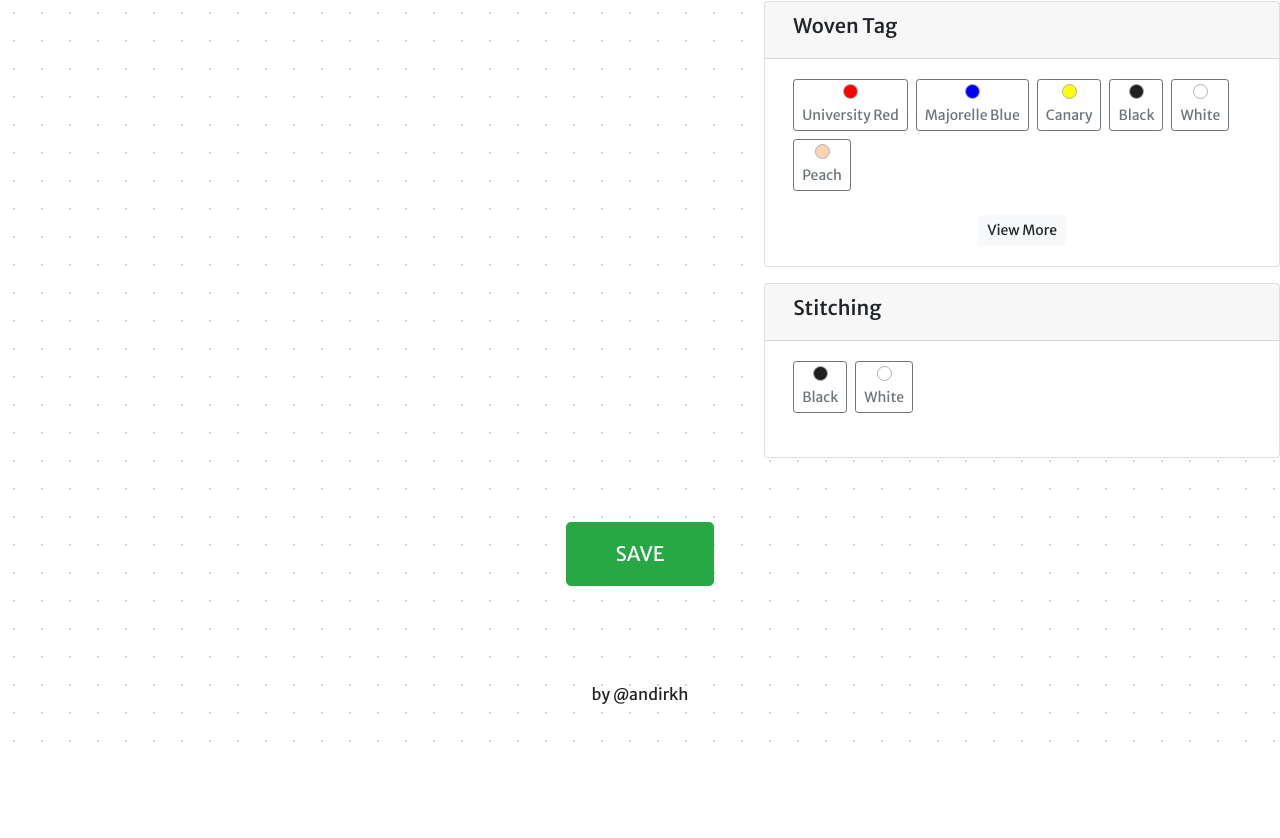
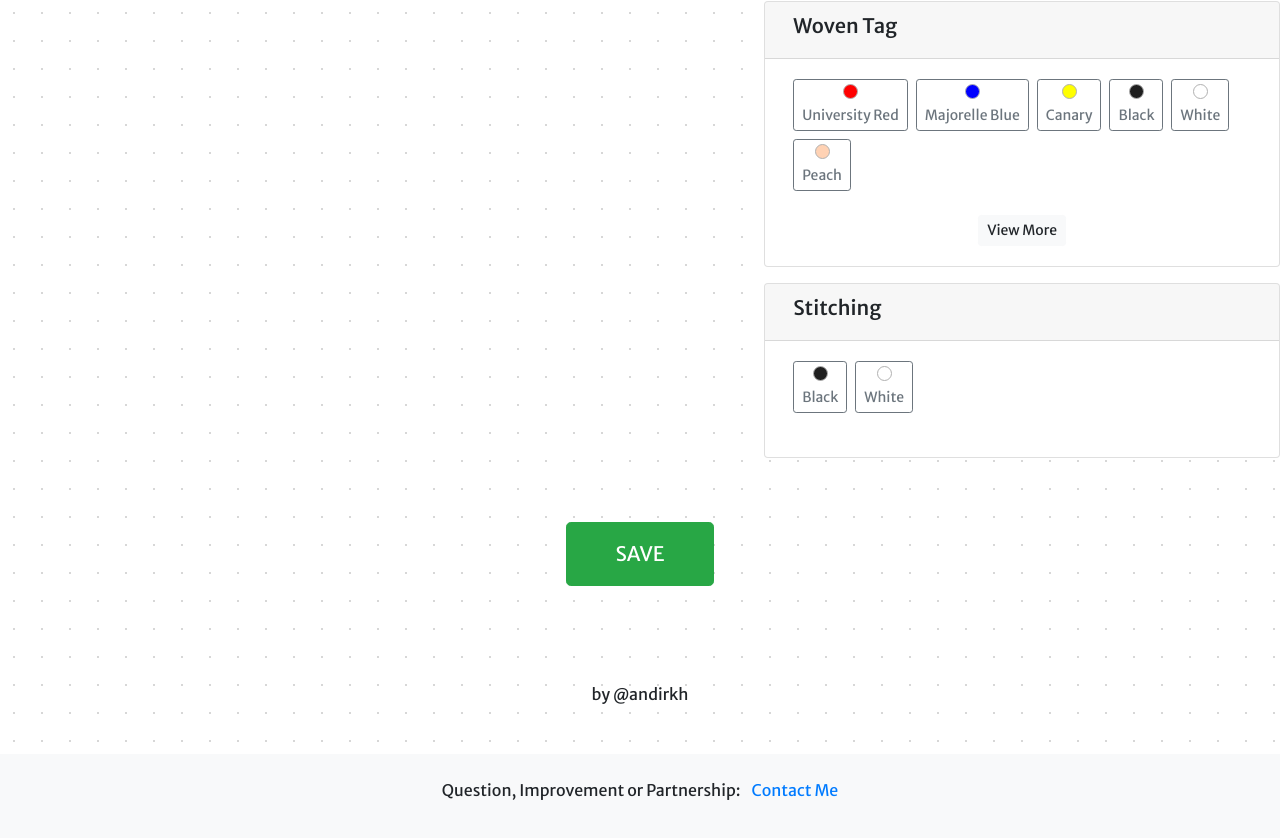
Before and after one commit to andirkh/shoes-customizer, a Next.js app: page / in a window 1280 px wide. Shown: the part 2857-3695 px from the top of the page. Before the commit the page ends 3611 px from the top, so only its background shows below. Built offline with nearby package versions, Linux system fonts and the light colour scheme.

Commit message:
feat: add footer

```diff
--- a/components/Footer/index.js
+++ b/components/Footer/index.js
@@ -1,12 +1,26 @@
-import React from 'react'
+import React from "react";
 
 class Footer extends React.Component {
-  render () {
+  render() {
     return (
-      <div className="d-flex justify-content-center my-5">
-        <span>by @andirkh</span>
+      <div>
+        <div className="d-flex justify-content-center my-5">
+          <span>by @andirkh</span>
+        </div>
+        <div className="d-flex justify-content-center align-items-center px-3 py-4 bg-light">
+          <p className="text-center">
+            {`Question, Improvement or Partnership:  `}
+            <a
+              href="mailto:andirkh.ui.engineer@icloud.com"
+              target="_blank"
+              className="ml-2"
+            >
+              Contact Me
+            </a>
+          </p>
+        </div>
       </div>
-    )
+    );
   }
 }
 
--- a/views/MainPage/index.js
+++ b/views/MainPage/index.js
@@ -11,7 +11,7 @@ import BackTextInput from "../../components/BackTextInput";
 import Footer from "../../components/Footer";
 import ShoesSizeButton from "../../components/ShoesSizeButton";
 
-import { Col, Row, Button } from "react-bootstrap";
+import { Col, Row, Button, Jumbotron } from "react-bootstrap";
 import { animated, Spring, Trail } from "react-spring/renderprops.cjs";
 
 import {
```
